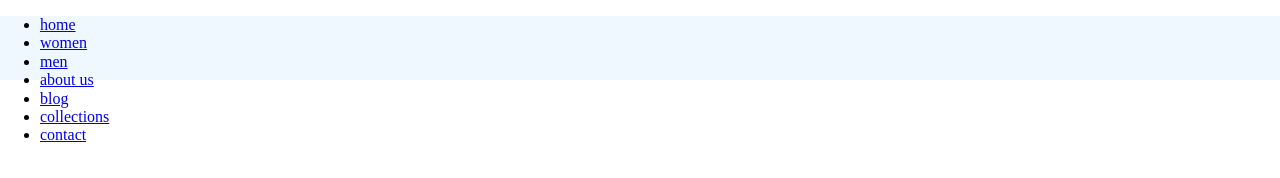
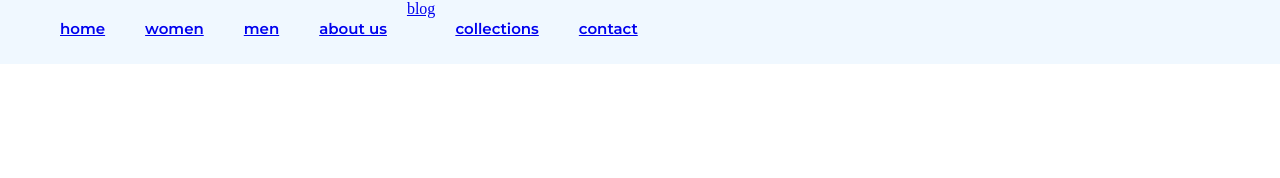
Before and after one commit to MERZLIKINR/web-site-2, a plain HTML site: page index.html in a window 1280 px wide. Drawn offline with Linux system fonts and the light colour scheme.

Commit message:
Описанике навигации по сайту

```diff
--- a/css/style.css
+++ b/css/style.css
@@ -3,3 +3,17 @@ header {
     height: 8vh;
     background-color: aliceblue;
 }
+
+#list {
+    display: flex;
+    margin: 0;
+    list-style: none;
+}
+
+.list-element {
+    font-size: 15px;
+    font-family: 'Montserrat', sans-serif;
+    font-weight: 600;
+    color: #202020;
+    margin: 20px;
+}
```
